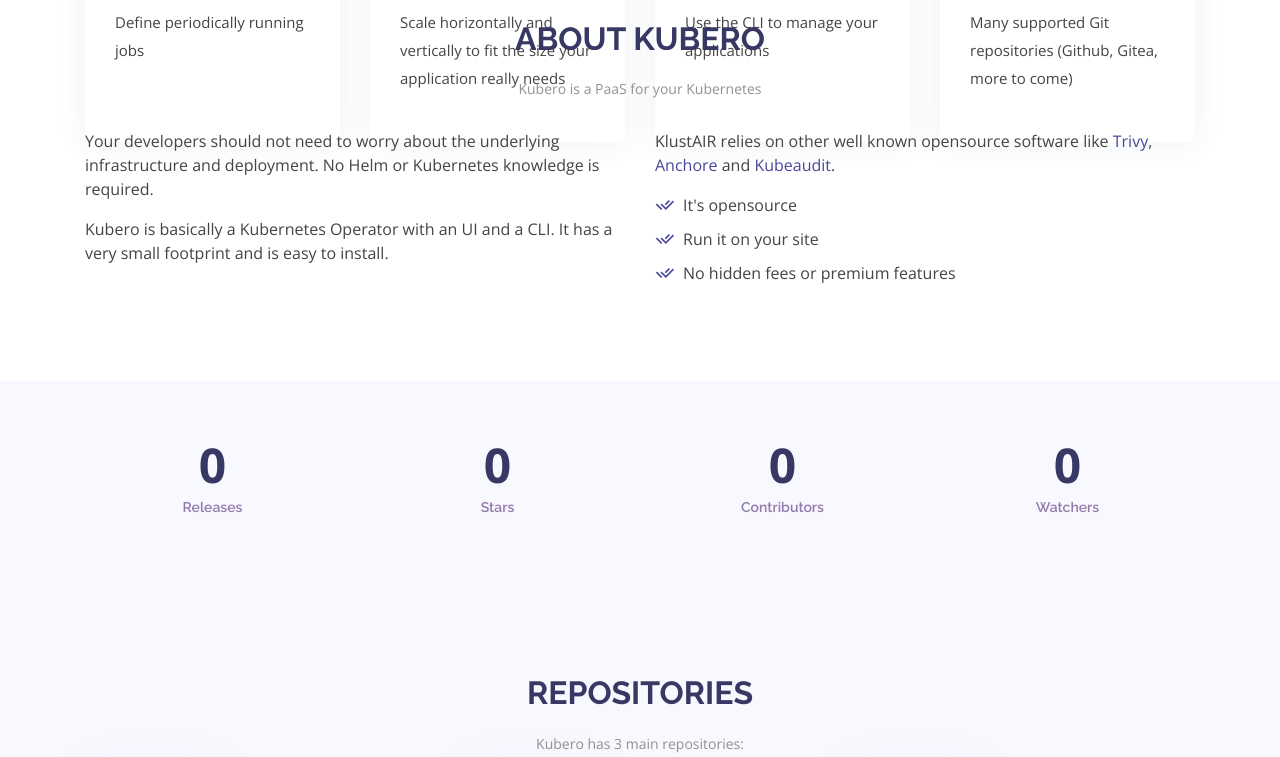
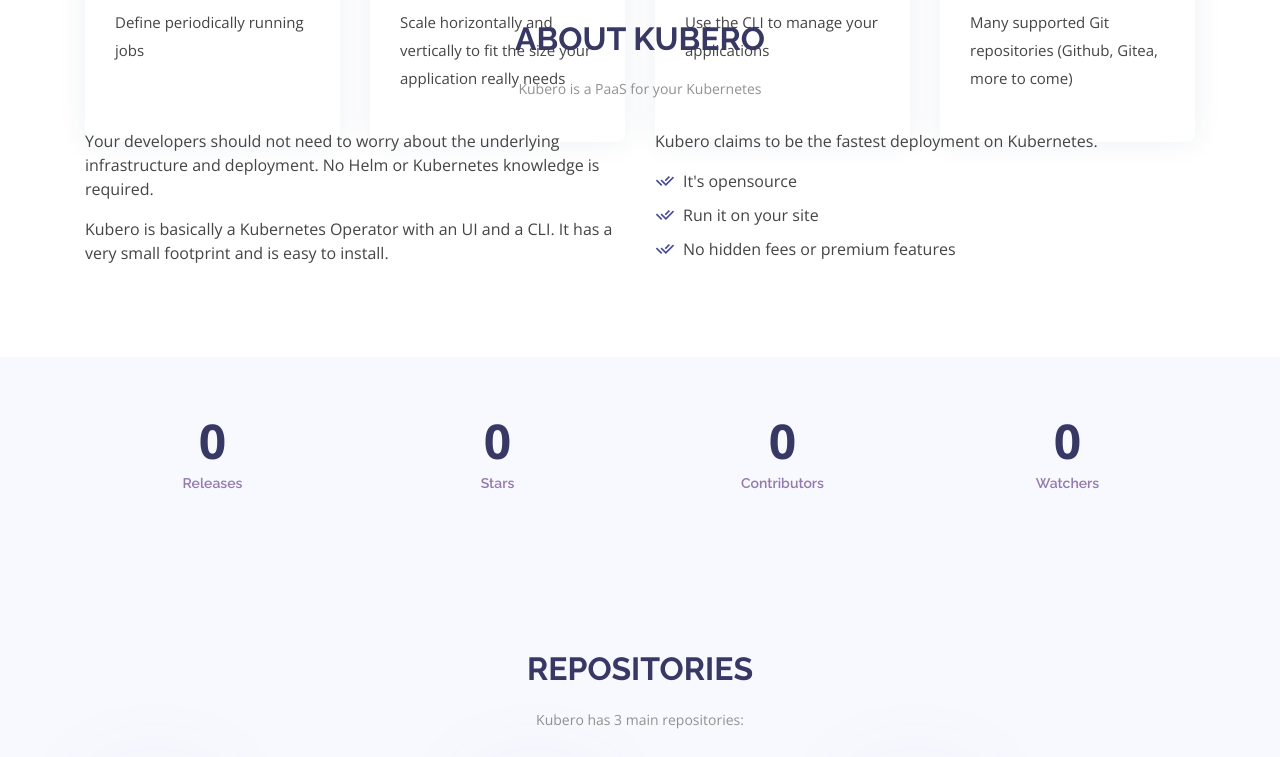
Before and after one commit to kubero-dev/website, a plain HTML site: page index.html in a window 1280 px wide. Shown: the part 860-1617 px from the top of the page. Drawn offline with nearby package versions, Linux system fonts and the light colour scheme.

Commit message:
update some text

```diff
--- a/index.html
+++ b/index.html
@@ -215,7 +215,7 @@
           </div>
           <div class="col-lg-6">
             <p>
-              KlustAIR relies on other well known opensource software like <a href="https://github.com/aquasecurity/trivy">Trivy</a>, <a href="https://www.anchore.com">Anchore</a> and <a href="https://github.com/Shopify/kubeaudit" about"_blank">Kubeaudit</a>.
+              Kubero claims to be the fastest deployment on Kubernetes.
             </p>
             <ul>
               <li><i class="ri-check-double-line"></i> It's opensource</li>
```
